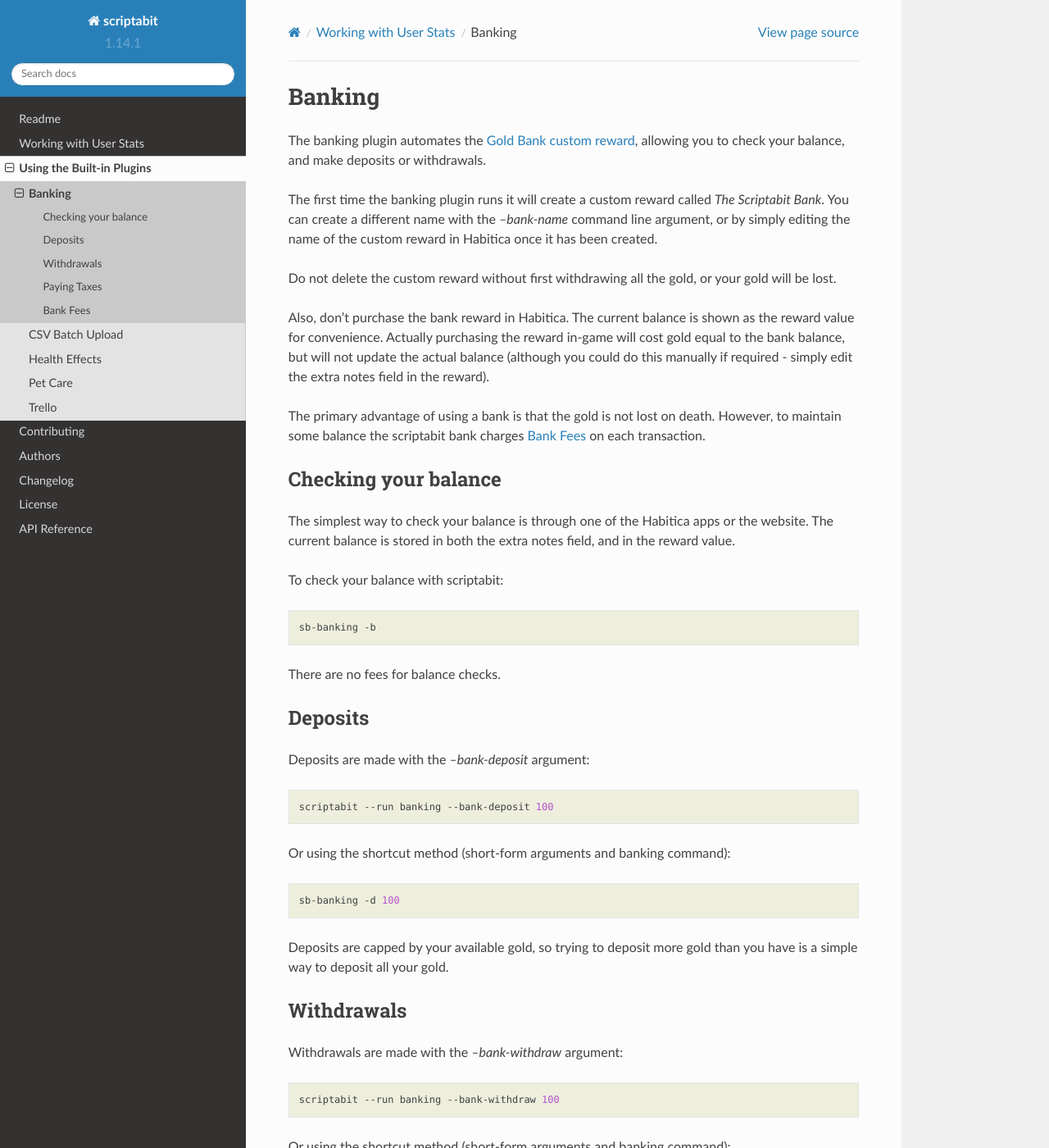
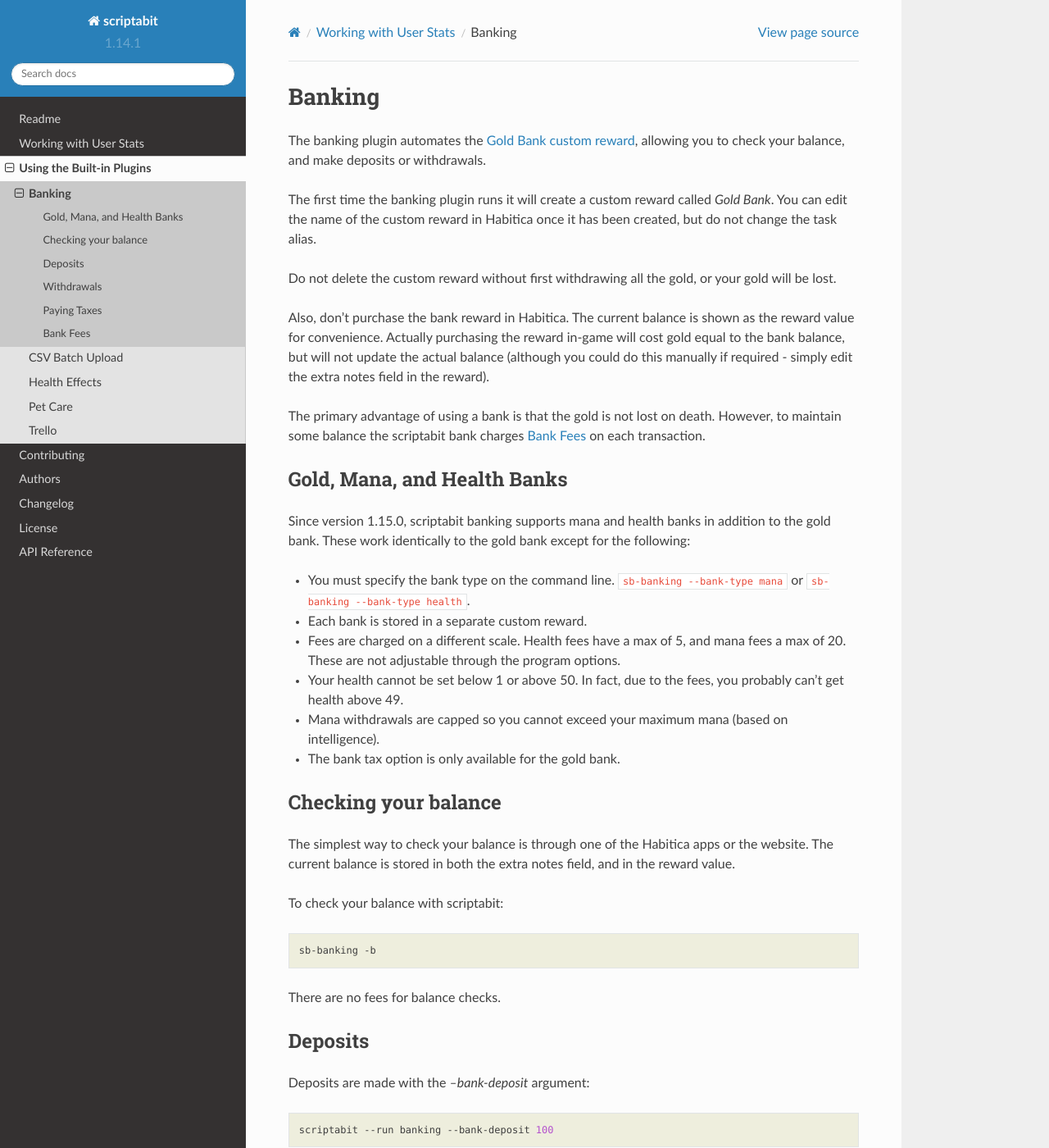
Before and after one commit to DC23/scriptabit, a Sphinx documentation site: the page built from docs/usage/banking.rst, in a window 1280 px wide and 1400 px high. Shown: the whole window at 82% size. Built offline with Sphinx 7.4.7 and the Read the Docs theme 2.0.0, drawn with Linux system fonts in a browser that asks for light colours; some of the changed text lies outside the part shown.

Commit message:
updated banking docs

```diff
--- a/docs/usage/banking.rst
+++ b/docs/usage/banking.rst
@@ -6,9 +6,9 @@
 allowing you to check your balance, and make deposits or withdrawals.
 
 The first time the banking plugin runs it will create a custom reward called
-`The Scriptabit Bank`. You can create a different name with the `--bank-name`
-command line argument, or by simply editing the name of the custom reward in
-Habitica once it has been created.
+`Gold Bank`.
+You can edit the name of the custom reward in Habitica once it has been created,
+but do not change the task alias.
 
 Do not delete the custom reward without first withdrawing all the gold, or your
 gold will be lost.
@@ -22,6 +22,24 @@
 The primary advantage of using a bank is that the gold is not lost on death.
 However, to maintain some balance the scriptabit bank charges
 :ref:`banking-fees` on each transaction.
+
+Gold, Mana, and Health Banks
+++++++++++++++++++++++++++++
+
+Since version 1.15.0, scriptabit banking supports mana and health banks in
+addition to the gold bank. These work identically to the gold bank except for
+the following:
+
+- You must specify the bank type on the command line. ``sb-banking --bank-type mana``
+  or ``sb-banking --bank-type health``.
+- Each bank is stored in a separate custom reward.
+- Fees are charged on a different scale. Health fees have a max of 5, and mana
+  fees a max of 20. These are not adjustable through the program options.
+- Your health cannot be set below 1 or above 50. In fact, due to the fees, you
+  probably can't get health above 49.
+- Mana withdrawals are capped so you cannot exceed your maximum mana (based on
+  intelligence).
+- The bank tax option is only available for the gold bank.
 
 Checking your balance
 +++++++++++++++++++++
@@ -67,6 +85,8 @@
 Paying Taxes
 ++++++++++++
 
+*Note that taxes only work for gold banks, not mana or health*
+
 The banking plugin allows you to pay taxes. The gold will be deducted first from
 your gold balance and then from the bank if required. This may be of use to
 players seeking an extra challenge::
```
